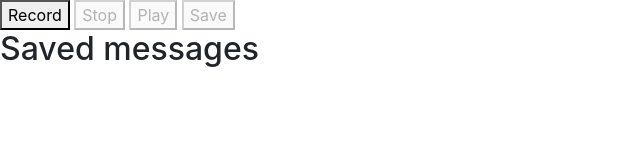
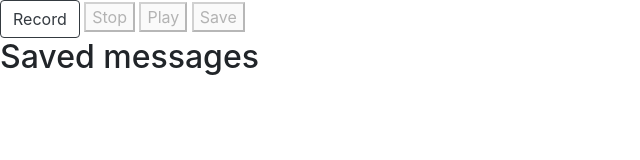
Before and after one commit to lovanyblom/vad-tror-du, a website: page public/index.html in a window 1280 px wide. Shown: the whole page, without its empty margins (0-640 px from the left). Drawn offline with nearby package versions, Linux system fonts and the light colour scheme; no server answers.

Commit message:
bootstrap button

```diff
--- a/public/index.html
+++ b/public/index.html
@@ -13,7 +13,7 @@
     </style>
   </head>
   <body>
-    <button id="record">Record</button>
+    <button type="button" class="btn btn-outline-dark" id="record">Record</button>
     <button id="stop" disabled>Stop</button>
     <button id="play" disabled>Play</button>
     <button id="save" disabled>Save</button>
@@ -131,7 +131,7 @@
       populateAudioMessages();
     </script>
     <script src="https://code.jquery.com/jquery-3.5.1.slim.min.js" integrity="sha384-DfXdz2htPH0lsSSs5nCTpuj/zy4C+OGpamoFVy38MVBnE+IbbVYUew+OrCXaRkfj" crossorigin="anonymous"></script>
-<script src="https://cdn.jsdelivr.net/npm/popper.js@1.16.1/dist/umd/popper.min.js" integrity="sha384-9/reFTGAW83EW2RDu2S0VKaIzap3H66lZH81PoYlFhbGU+6BZp6G7niu735Sk7lN" crossorigin="anonymous"></script>
-<script src="https://stackpath.bootstrapcdn.com/bootstrap/4.5.2/js/bootstrap.min.js" integrity="sha384-B4gt1jrGC7Jh4AgTPSdUtOBvfO8shuf57BaghqFfPlYxofvL8/KUEfYiJOMMV+rV" crossorigin="anonymous"></script>
+    <script src="https://cdn.jsdelivr.net/npm/popper.js@1.16.1/dist/umd/popper.min.js" integrity="sha384-9/reFTGAW83EW2RDu2S0VKaIzap3H66lZH81PoYlFhbGU+6BZp6G7niu735Sk7lN" crossorigin="anonymous"></script>
+    <script src="https://stackpath.bootstrapcdn.com/bootstrap/4.5.2/js/bootstrap.min.js" integrity="sha384-B4gt1jrGC7Jh4AgTPSdUtOBvfO8shuf57BaghqFfPlYxofvL8/KUEfYiJOMMV+rV" crossorigin="anonymous"></script>
   </body>
 </html>
```
